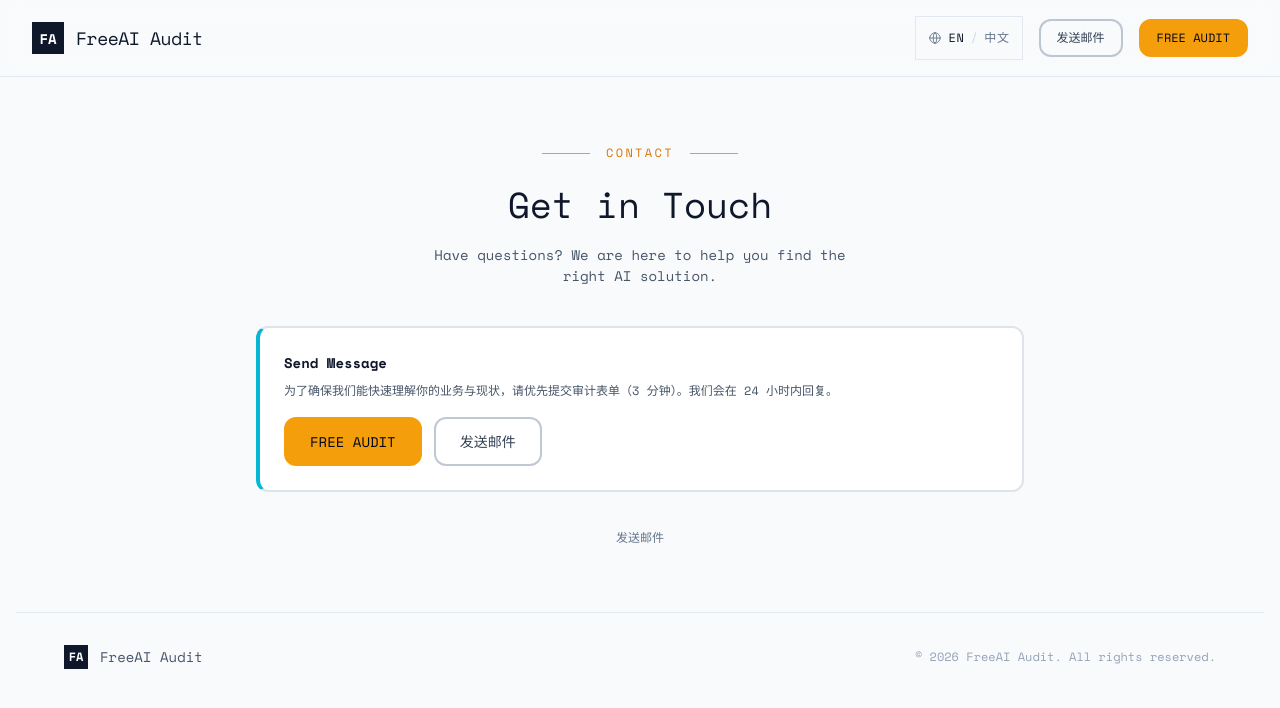
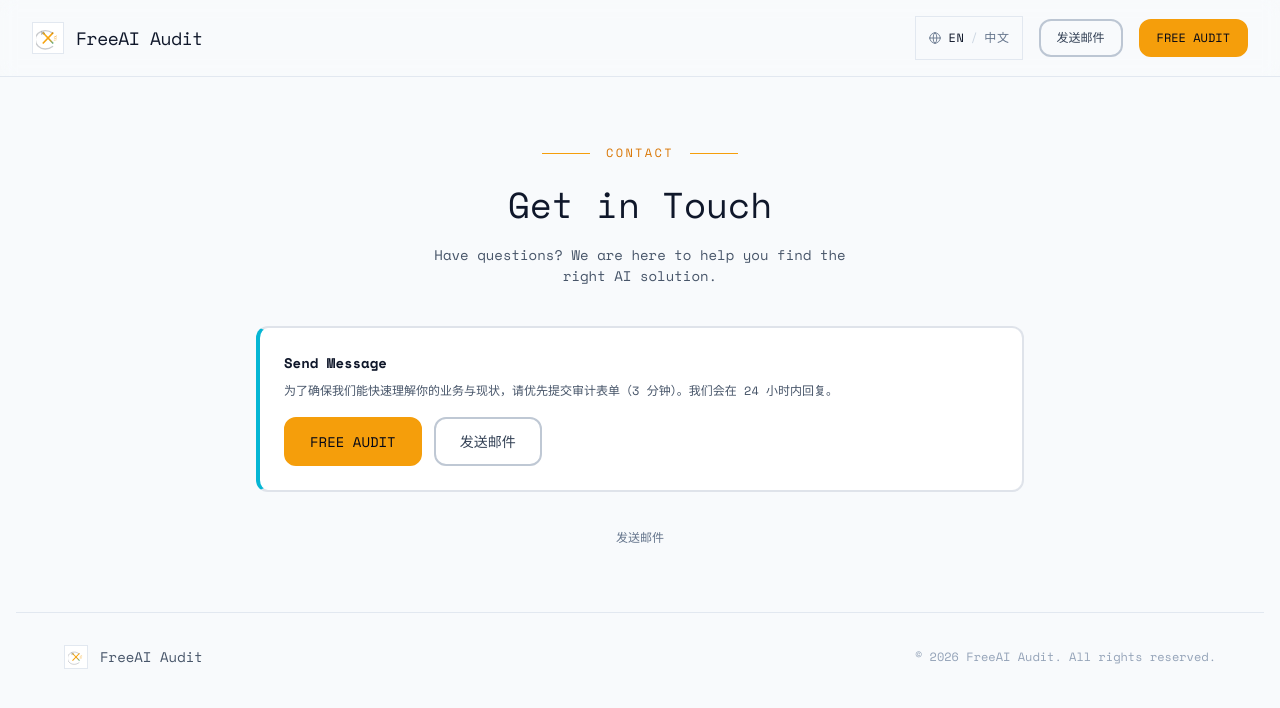
Before and after one commit to emltocharlie-dev/free-ai-business-audit, a Next.js app in the folder website/: page /contact in a window 1280 px wide. Shown: the top 708 px of the page. Built offline with nearby package versions, Linux system fonts and the light colour scheme.

Commit message:
brand: switch site logo to 10xclaw monogram (C)

```diff
--- a/website/app/audit-form/page.tsx
+++ b/website/app/audit-form/page.tsx
@@ -14,8 +14,8 @@ export default function AuditForm() {
       <header className="fixed top-0 left-0 right-0 z-50 bg-slate-50/95 backdrop-blur border-b border-slate-200">
         <div className="max-w-7xl mx-auto px-4 md:px-8 py-4 flex justify-between items-center">
           <Link href="/" className="flex items-center gap-3 group">
-            <div className="w-8 h-8 bg-slate-900 flex items-center justify-center">
-              <span className="font-mono text-white text-sm font-bold">FA</span>
+            <div className="w-8 h-8 bg-white border border-slate-200 flex items-center justify-center">
+              <img src="/10xclaw-logo-C-monogram.svg" alt="10xclaw" className="w-6 h-6" />
             </div>
             <span className="font-mono text-lg text-slate-900 tracking-tight group-hover:text-slate-700 transition-colors">FreeAI Audit</span>
           </Link>
@@ -104,8 +104,8 @@ export default function AuditForm() {
       <footer className="mt-16 py-8 px-4 border-t border-slate-200">
         <div className="max-w-6xl mx-auto flex items-center justify-between">
           <div className="flex items-center gap-3">
-            <div className="w-6 h-6 bg-slate-900 flex items-center justify-center">
-              <span className="font-mono text-white text-xs font-bold">FA</span>
+            <div className="w-6 h-6 bg-white border border-slate-200 flex items-center justify-center">
+              <img src="/10xclaw-logo-C-monogram.svg" alt="10xclaw" className="w-4 h-4" />
             </div>
             <span className="font-mono text-sm text-slate-600">FreeAI Audit</span>
           </div>
--- a/website/app/contact/page.tsx
+++ b/website/app/contact/page.tsx
@@ -17,8 +17,8 @@ export default function ContactPage() {
       <header className="fixed top-0 left-0 right-0 z-50 bg-slate-50/95 backdrop-blur border-b border-slate-200">
         <div className="max-w-7xl mx-auto px-4 md:px-8 py-4 flex justify-between items-center">
           <Link href="/" className="flex items-center gap-3 group">
-            <div className="w-8 h-8 bg-slate-900 flex items-center justify-center">
-              <span className="font-mono text-white text-sm font-bold">FA</span>
+            <div className="w-8 h-8 bg-white border border-slate-200 flex items-center justify-center">
+              <img src="/10xclaw-logo-C-monogram.svg" alt="10xclaw" className="w-6 h-6" />
             </div>
             <span className="font-mono text-lg text-slate-900 tracking-tight group-hover:text-slate-700 transition-colors">FreeAI Audit</span>
           </Link>
@@ -86,8 +86,8 @@ export default function ContactPage() {
       <footer className="mt-16 py-8 px-4 border-t border-slate-200">
         <div className="max-w-6xl mx-auto flex items-center justify-between">
           <div className="flex items-center gap-3">
-            <div className="w-6 h-6 bg-slate-900 flex items-center justify-center">
-              <span className="font-mono text-white text-xs font-bold">FA</span>
+            <div className="w-6 h-6 bg-white border border-slate-200 flex items-center justify-center">
+              <img src="/10xclaw-logo-C-monogram.svg" alt="10xclaw" className="w-4 h-4" />
             </div>
             <span className="font-mono text-sm text-slate-600">FreeAI Audit</span>
           </div>
--- a/website/app/page.tsx
+++ b/website/app/page.tsx
@@ -541,8 +541,8 @@ function MobileNav({ isOpen, onClose }: { isOpen: boolean; onClose: () => void }
         <div className="p-6">
           <div className="flex items-center justify-between mb-8">
             <div className="flex items-center gap-3">
-              <div className="w-8 h-8 bg-slate-900 flex items-center justify-center">
-                <span className="font-mono text-white text-sm font-bold">FA</span>
+              <div className="w-8 h-8 bg-white border border-slate-200 flex items-center justify-center">
+                <img src="/10xclaw-logo-C-monogram.svg" alt="10xclaw" className="w-6 h-6" />
               </div>
               <span className="font-mono text-lg text-slate-900">FreeAI Audit</span>
             </div>
@@ -759,8 +759,12 @@ export default function Home() {
       <header className="fixed top-0 left-0 right-0 z-50 bg-white/95 backdrop-blur-md border-b border-slate-200 shadow-sm">
         <div className="max-w-7xl mx-auto px-6 md:px-8 py-4 flex justify-between items-center">
           <Link href="/" className="flex items-center gap-3 group">
-            <div className="w-10 h-10 bg-slate-900 flex items-center justify-center group-hover:bg-amber-500 transition-colors">
-              <span className="font-mono text-white text-sm font-bold">FA</span>
+            <div className="w-10 h-10 bg-white border border-slate-200 flex items-center justify-center group-hover:border-amber-400 transition-colors">
+              <img
+                src="/10xclaw-logo-C-monogram.svg"
+                alt="10xclaw"
+                className="w-7 h-7"
+              />
             </div>
             <span className="font-mono text-lg text-slate-900 tracking-tight group-hover:text-amber-500 transition-colors">FreeAI Audit</span>
           </Link>
@@ -1327,8 +1331,8 @@ export default function Home() {
       <footer className="relative z-20 py-8 px-6 md:px-8 border-t border-slate-700/60 bg-slate-900">
         <div className="max-w-7xl mx-auto flex flex-col md:flex-row items-center justify-between gap-4">
           <div className="flex items-center gap-3">
-            <div className="w-6 h-6 bg-amber-500 flex items-center justify-center">
-              <span className="font-mono text-slate-900 text-xs font-bold">FA</span>
+            <div className="w-6 h-6 bg-white border border-slate-700/60 flex items-center justify-center">
+              <img src="/10xclaw-logo-C-monogram.svg" alt="10xclaw" className="w-4 h-4" />
             </div>
             <span className="font-mono text-sm text-white">FreeAI Audit</span>
           </div>
```
